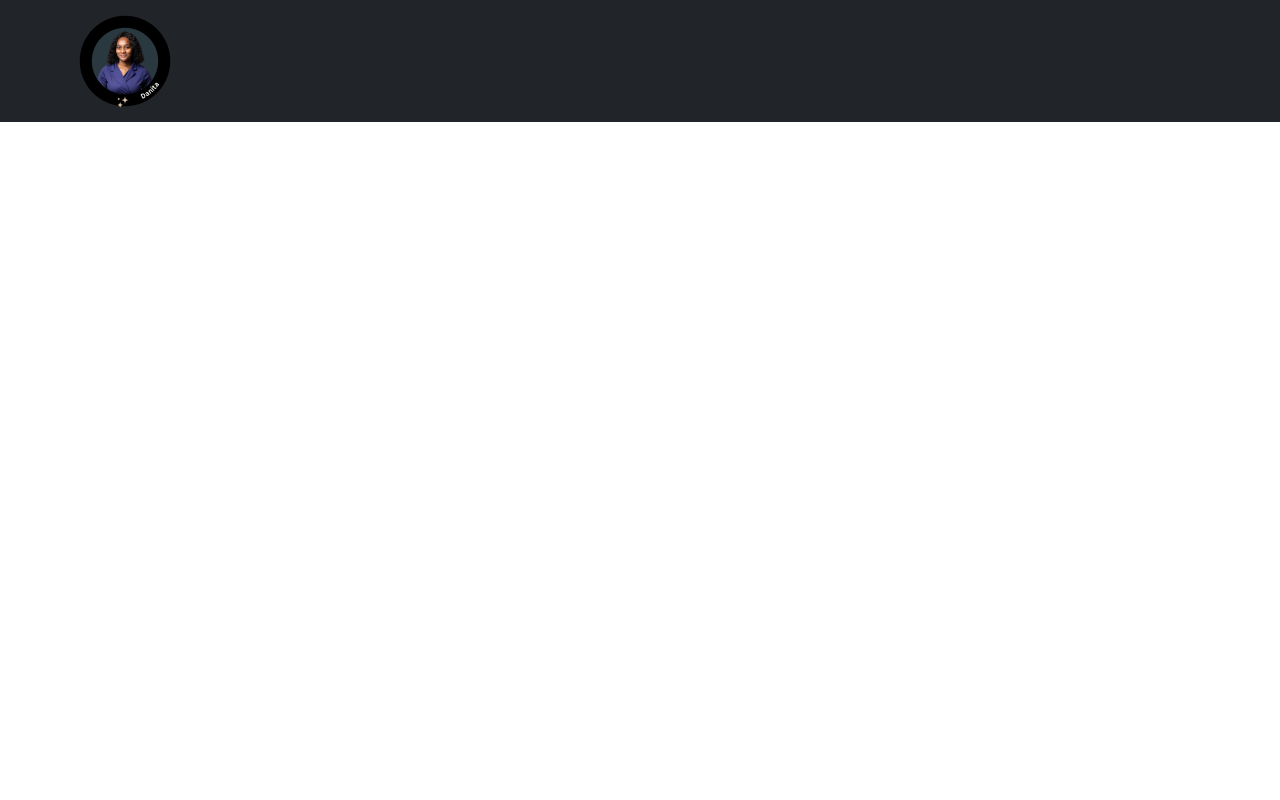
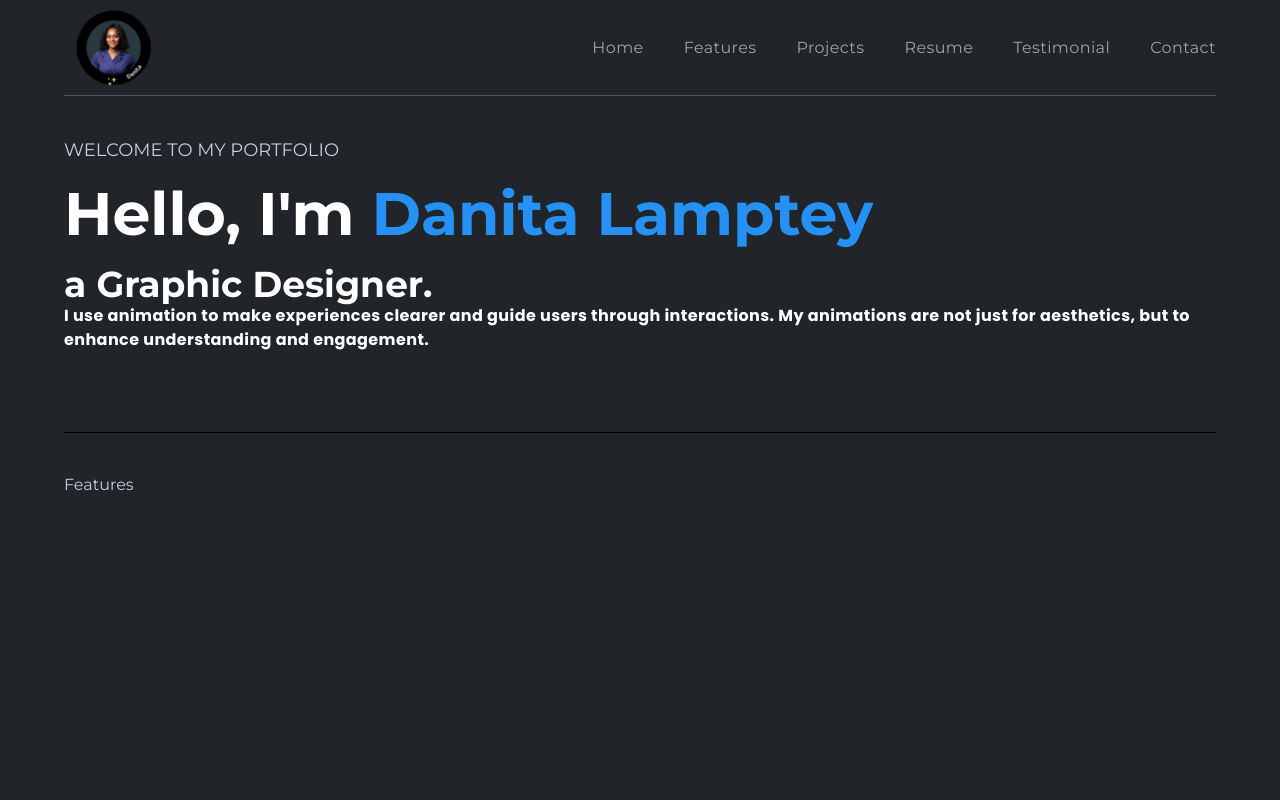
Before and after one commit to iamatinad/portfolio-atinad, a React (Create React App) app in the folder frontend/: page / in a window 1280 px wide. Shown: the top 800 px of the page. Built offline with nearby package versions, Linux system fonts and the light colour scheme; the HTML template or start-up script is replaced by a standard one.

Commit message:
changes to banner section

```diff
--- a/frontend/package.json
+++ b/frontend/package.json
@@ -10,7 +10,8 @@
     "react-dom": "^18.2.0",
     "react-router-dom": "^6.14.2",
     "react-scripts": "5.0.1",
-    "react-scroll": "^1.8.9",
+    "react-scroll": "^1.9.0",
+    "react-simple-typewriter": "^5.0.1",
     "web-vitals": "^2.1.4"
   },
   "scripts": {
--- a/frontend/src/App.js
+++ b/frontend/src/App.js
@@ -1,11 +1,15 @@
 import React from 'react';
 import Navbar from './components/navbar';
+import Banner from './components/banner';
+import Features from './components/features';
 
 function App() {
   return (
  <div className="W-full h-auto bg-bodyColor text-lightText">
   <div className="max-w-screen-xl mx-auto mx- px-16">
   <Navbar/>
+  <Banner/>
+  <Features/>
   </div>
 
  </div>
--- /dev/null
+++ b/frontend/src/components/banner/index.js
@@ -0,0 +1,44 @@
+import React from 'react'
+import { useTypewriter, Cursor } from "react-simple-typewriter";
+
+
+function Banner() {
+    const [text] = useTypewriter({
+        words: ["Creative Coder.", "Full Stack Developer.", "Graphic Designer."],
+        loop: true,
+        typeSpeed: 20,
+        deleteSpeed: 10,
+        delaySpeed: 2000,
+      });
+    return (
+    <section
+    id='home'
+    className="w-full pt-10 pb-20 flex flex-col gap-10 xl:gap-0 lgl:flex-row items-center border-b-[1px] font-titleFont border-b-black"
+    >
+        <div>
+            <div className="flex flex-col gap-5">
+            <h4 className=" text-lg font-normal">WELCOME TO MY PORTFOLIO</h4>
+            <h1 className="text-6xl font-bold text-white">Hello, I'm {" "}
+                <span className="text-designColor capitalize">Danita Lamptey</span>
+            </h1>
+            <h2 className="text-4xl font-bold text-white">a <span>{text}</span>
+            <Cursor
+            cursorBlinking="false"
+            cursorStyle="|"
+            cursorColor="#2691F5"
+          />
+            <p className="text-base font-bodyFont leading-6 tracking-wide">
+            I use animation to make experiences clearer and guide users through interactions.
+            My animations are not just for aesthetics,
+            but to enhance understanding and engagement.
+        </p>
+            </h2>
+            </div>
+        </div>
+        <div></div>
+
+        </section>
+  )
+}
+
+export default Banner
--- /dev/null
+++ b/frontend/src/components/features/index.js
@@ -0,0 +1,12 @@
+import React from "react";
+
+function Features() {
+  return <section
+  id="features"
+  className="w-full h-[800px] pt-10 pb-20 flex flex-col gap-10 xl:gap-0 lgl:flex-row  border-b-[1px] font-titleFont border-b-black">
+    Features
+
+  </section>;
+}
+
+export default Features;
--- a/frontend/src/components/navbar/index.js
+++ b/frontend/src/components/navbar/index.js
@@ -1,16 +1,36 @@
-import React from 'react'
-import {logo} from "../../assets/index"
+import React from "react";
+import {Link, link} from "react-scroll";
+import { logo } from "../../assets/index";
+import { navLinksdata } from "../../constants";
 
 function Navbar() {
   return (
-    <div>
-<div>
-    <img src={logo} alt='logo'/>
-</div>
-<div></div>
+    <div className="w-full h-24 sticky top-0 z-50 bg-bodyColor mx-auto flex justify-between items-center font-titleFont border-b-[1px] border-b-gray-600">
+      <div>
+        <img src={logo} alt="logo" />
+      </div>
+      <div>
+        <ul className="flex items-center gap-10">
+          {navLinksdata.map(({_id, title, link}) => (
+            <li
+            className="text-base font-normal text-gray-400 tracking-wide cursor-pointer hover:text-designColor duration-300"
+             key={_id}>
+              <Link
+               activeClass="active"
+                to={link}
+                spy={true}
+                smooth={true}
+                offset={-70}
+                duration={500}>
+              {title}
+              </Link>
+
+            </li>
+          ))}
+        </ul>
+      </div>
     </div>
-
-  )
+  );
 }
 
-export default Navbar
+export default Navbar;
--- a/frontend/tailwind.config.js
+++ b/frontend/tailwind.config.js
@@ -21,8 +21,8 @@ module.exports = {
         bodyColor: "#212428",
         lightText: "#c4cfde",
         boxBg: "linear-gradient(145deg, #1e2024, #23272b)",
-        designColor: "#ff014f",
-        // try this for blue "#ff014f",
+        designColor: "#2691F5",
+        // before "#ff014f",
       },
       boxShadow: {
         shadowOne: "10px 10px 19px #1c1e22, -10px -10px 19px #262a2e",
```
Also changed, not shown: frontend/src/assets/images/me/logo.png.
